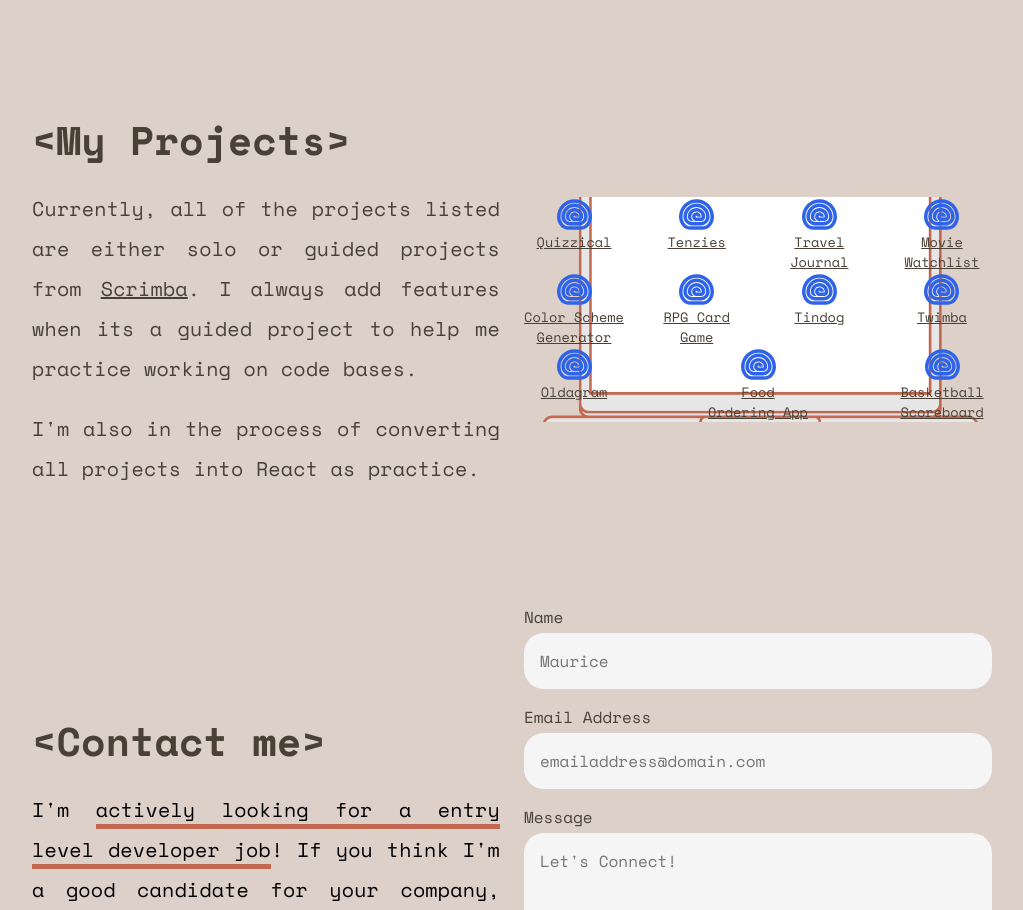
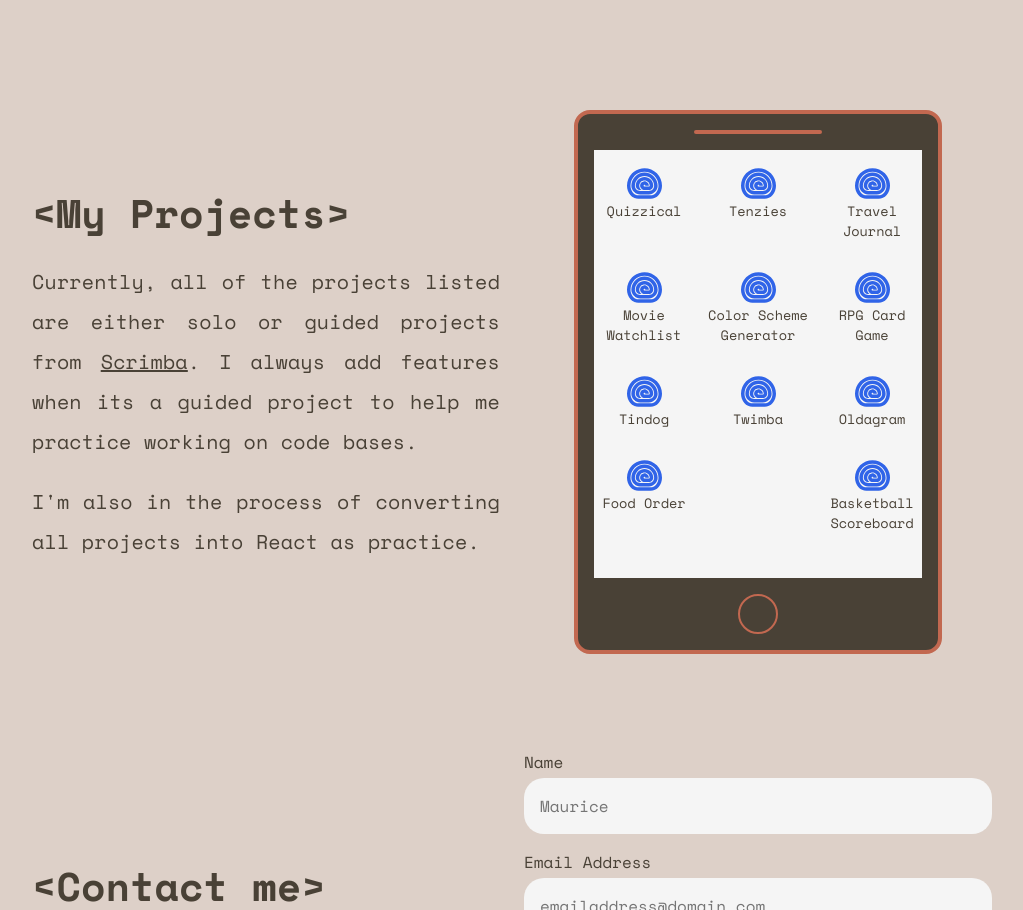
Before and after one commit to mauricevalerio/portfolio, a React (Vite) app: page / in a window 1280 px wide. Shown: the part 1630-2540 px from the top of the page, without its empty margins (128-1151 px from the left). Built offline with nearby package versions, Linux system fonts and the light colour scheme.

Commit message:
Refactored Project component layout

```diff
--- a/src/Data.jsx
+++ b/src/Data.jsx
@@ -92,7 +92,7 @@ export const projects = [
         link: 'https://incredible-taffy-a57e9c.netlify.app/'
     },
     {
-        name: 'Food Ordering App',
+        name: 'Food Order',
         link: 'https://loquacious-croquembouche-8426e6.netlify.app/'
     },
     {
--- a/src/components/Projects.jsx
+++ b/src/components/Projects.jsx
@@ -16,8 +16,12 @@ export default function Projects() {
                 {projectJsx}
             </div>
 
-            <div className='component-child project-background'>
-                {projectItemElements}
+            <div className='component-child'>
+                <div className='phone'>
+                    <div className='phone-mic'></div>
+                    <div className='phone-screen'>{projectItemElements}</div>
+                    <div className="phone-button"></div>
+                </div>
             </div>
 
         </section>
--- a/src/index.css
+++ b/src/index.css
@@ -123,21 +123,54 @@ img.skill-icon:hover {
 }
 
 /********** PROJECTS ***************/
-div.project-background {
-  width: 100%;
-  height: 100%;
-  background: center/cover no-repeat url('./assets/project-background.png');
+div.phone {
+  width: 23rem;
+  height: 34rem;
+  padding: 0 1rem;
+  border: 0.25rem solid var(--underline-color);
+  border-radius: 1rem;
+  display: flex;
+  flex-direction: column;
+  background-color: var(--primary-color);
+  margin: 0 auto;
+}
+
+div.phone-mic {
+  height: 0.25rem;
+  width: 8rem;
+  margin: 1rem auto;
+  border-radius: 50rem;
+  background-color: var(--underline-color);
+}
+
+div.phone-screen {
+  position: relative;
+  flex: 1 0 auto;
+  background-color: var(--input-background);
   display: flex;
   flex-wrap: wrap;
   justify-content: space-between;
-  z-index: -1;
+  padding: 1rem 0;
 }
+
+div.phone-button {
+  width: 2.5rem;
+  height: 2.5rem;
+  border: 2px solid var(--underline-color);
+  border-radius: 50%;
+  margin: 1rem auto;
+}
+
+/* div.project-background {
+  background: center/contain no-repeat url('./assets/project-background.png');
+} */
 
 div.project-item-container {
   width: 100px;
   display: flex;
   flex-direction: column;
   align-items: center;
+  z-index: 1;
 }
 
 img.project-icon {
@@ -153,6 +186,7 @@ a.project-title {
 a.project-title {
   text-align: center;
   font-size: 0.85rem;
+  text-decoration: none;
 }
 
 /********** CONTACT ME ***************/
```
